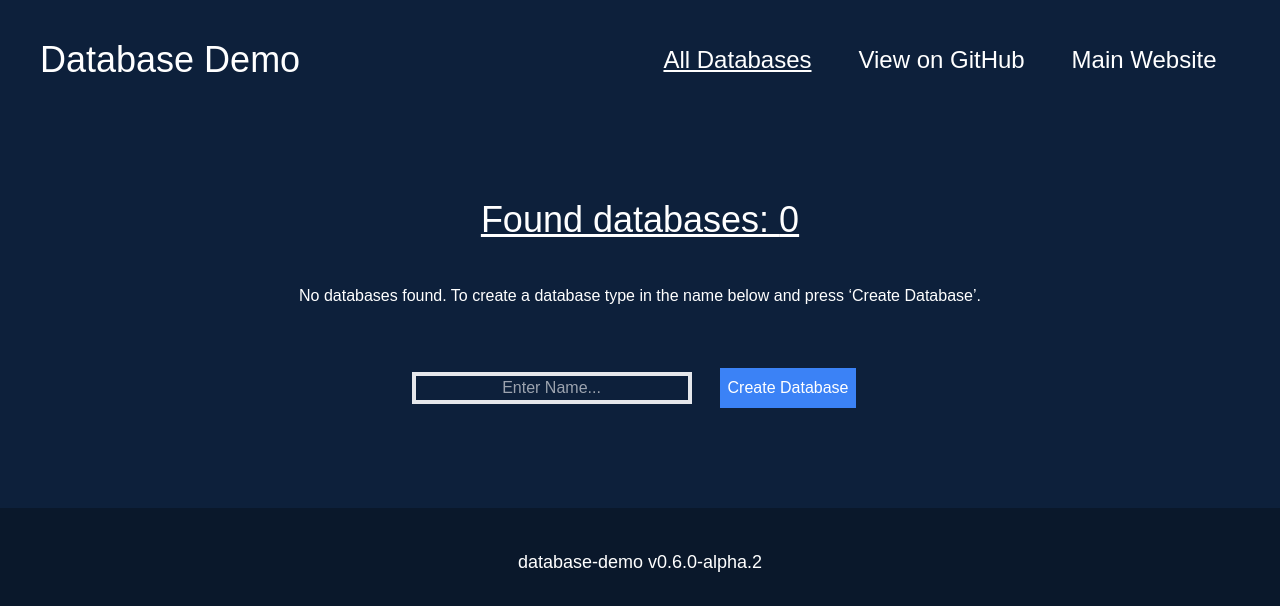
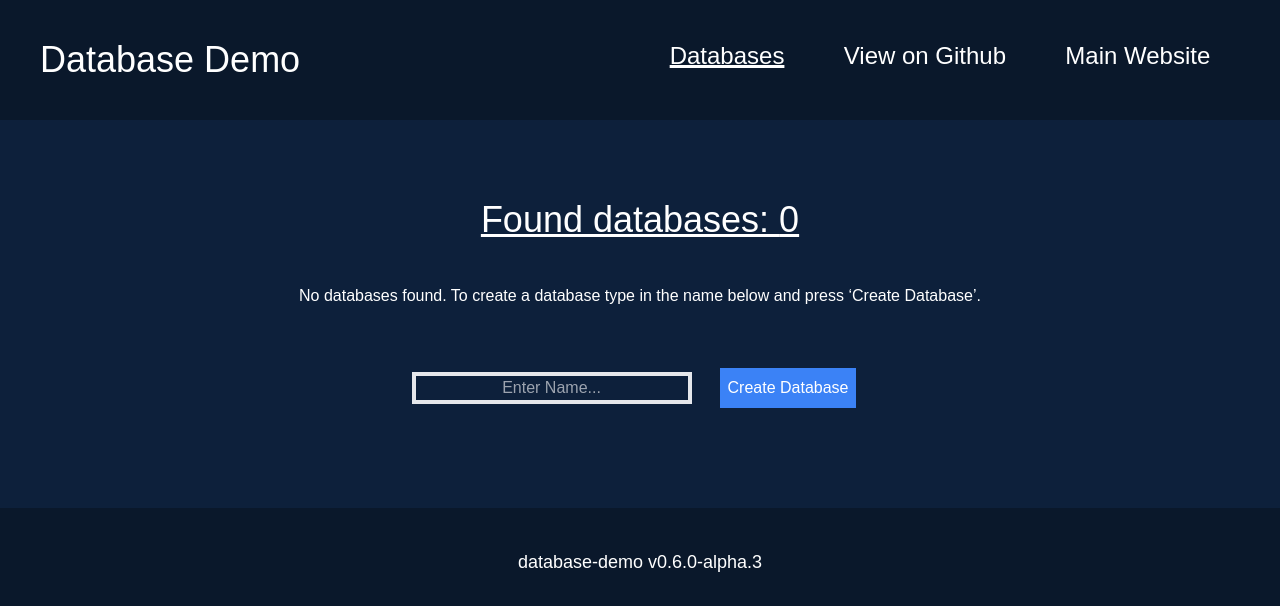
Before and after one commit to ShephardLuke/database-demo, a Next.js app: page / in a window 1280 px wide. Shown: the top 606 px of the page. Built offline with nearby package versions, Linux system fonts and the light colour scheme.

Commit message:
Update website-shared to V1

```diff
--- a/app/globals.css
+++ b/app/globals.css
@@ -41,3 +41,7 @@ table {
 button {
   text-wrap: nowrap;
 }
+
+a:hover {
+  color: grey
+}
--- a/app/page.tsx
+++ b/app/page.tsx
@@ -1,11 +1,11 @@
 'use client'
 
 import { useEffect, useState } from "react";
-import Footer from "./pageTemplates/footer";
+import Footer from "./website-shared/footer";
 import DbLink from "./dbLink";
 import PrimaryButton from "./buttons/primaryButton";
 import SuccessMessage from "./messages/successMessage";
-import Header from "./pageTemplates/header";
+import Header from "./website-shared/header";
 
 export default function ChooseDatabase() { // Displaying every database allowing the user to view them and choose one or create/delete them
 
@@ -101,7 +101,7 @@ export default function ChooseDatabase() { // Displaying every database allowing
 
     return (
         <>
-            <Header home={true}/>
+            <Header currentPage="Databases"/>
             <div className="text-center p-10 bg-dark-blue">
                 <p className="p-10 pb-5 text-4xl text-bold underline">Found databases: {databases?.length}</p>
                 <br/>
--- a/app/pageTemplates/header.tsx
+++ /dev/null
@@ -1,19 +0,0 @@
-import Link from "next/link";
-
-export default function Header({home}: {home?: boolean}) {
-    // eslint-disable-next-line @typescript-eslint/no-require-imports
-    const pk = require("../../package.json");
-    const repo = pk.name;
-    return (
-        <>
-        <div className="flex justify-between p-10 bg-dark-blue">
-            <Link className="basis-1/2 text-4xl" href={"/"}>Database Demo</Link>
-            <div className="basis-1/2 text-2xl flex justify-around items-center">
-                <Link className={home == true ? "underline" : ""} href={"/"}>All Databases</Link>
-                <a href={"https://github.com/shephardluke/" + repo}>View on GitHub</a>
-                <a href="https://shephardluke.co.uk">Main Website</a>
-            </div>
-        </div>
-        </>
-    )
-}
--- a/app/view/page.tsx
+++ b/app/view/page.tsx
@@ -1,7 +1,7 @@
 import { Suspense } from "react";
 import DatabaseDisplay from "./databaseDisplay";
-import Footer from "../pageTemplates/footer";
-import Header from "../pageTemplates/header";
+import Footer from "../website-shared/footer";
+import Header from "../website-shared/header";
 
 
 export default function View() { // Viewing one database
--- a/app/pageTemplates/footer.tsx
+++ b/app/website-shared/footer.tsx
@@ -1,3 +1,5 @@
+// footer.tsx V1
+
 export default function Footer() {
     // eslint-disable-next-line @typescript-eslint/no-require-imports
     const pk = require("../../package.json");
--- /dev/null
+++ b/app/website-shared/header.tsx
@@ -0,0 +1,44 @@
+// header.tsx V1
+
+import Link from "next/link";
+import { NameLink } from "./nameLink";
+import { JSX } from "react";
+
+class NavLink extends NameLink {
+    constructor(label: string, customLink?: string) {
+        super(label, customLink ? customLink : "/" + label.toLowerCase())
+    }
+
+    generateElement(): JSX.Element {
+        return <Link key={this.getLabel()} className="text-2xl" href={this.getLink()}>{this.getLabel()}</Link>
+    }
+}
+
+export default function Header({currentPage}: {currentPage?: string}) {
+
+    const MAIN_TITLE = "Database Demo";
+
+    const PAGES = [
+        new NavLink("Databases", "/"),
+        new NameLink("View on Github", "https://github.com/shephardluke/"),
+        new NameLink("Main Website", "https://shephardluke.co.uk")
+    ]
+
+    const pageLinks = PAGES.map(page => {
+        const label = page.getLabel();
+        if (currentPage == label) {
+            return <div key={"currentPage"} className="underline">{page.generateElement()}</div>
+        }
+        return page.generateElement();
+    })
+
+    return (
+        <div className="flex justify-between p-10">
+            <Link className="basis-1/2 text-4xl" href={"/"}>{MAIN_TITLE}</Link>
+            <div key={"links"} className="basis-1/2 flex justify-around">
+                {pageLinks}
+            </div>
+        </div>
+
+    )
+}
--- /dev/null
+++ b/app/website-shared/nameLink.tsx
@@ -0,0 +1,23 @@
+// nameLink.tsx V1
+
+export class NameLink {
+    private label: string;
+    private link: string;
+
+    constructor(label: string, link: string) {
+        this.label = label;
+        this.link = link;
+    }
+
+    getLabel() {
+        return this.label;
+    }
+
+    getLink() {
+        return this.link;
+    }
+
+    generateElement(): JSX.Element {
+        return <a key={this.getLabel()} className="text-2xl" href={this.getLink()}>{this.getLabel()}</a>
+    }
+}
--- a/package.json
+++ b/package.json
@@ -1,6 +1,6 @@
 {
   "name": "database-demo",
-  "version": "0.6.0-alpha.2",
+  "version": "0.6.0-alpha.3",
   "private": true,
   "scripts": {
     "dev": "next dev",
@@ -23,7 +23,7 @@
     "eslint": "^8",
     "eslint-config-next": "15.0.3"
   },
-  "description": "A demonstration of databases in the browser window using the IndexxedDB API. Databases can be created, which hold object stores where records can be added. These databases are then kept in the browser's persistent storage so the databases can be saved between sessions.",
+  "description": "A demonstration of databases in the browser window using the IndexedDB API. Databases can be created, which hold object stores where records can be added. These databases are then kept in the browser's persistent storage so the databases can be saved between sessions.",
   "main": "index.js",
   "author": "Luke Christopher Shephard",
   "license": "MIT"
```
